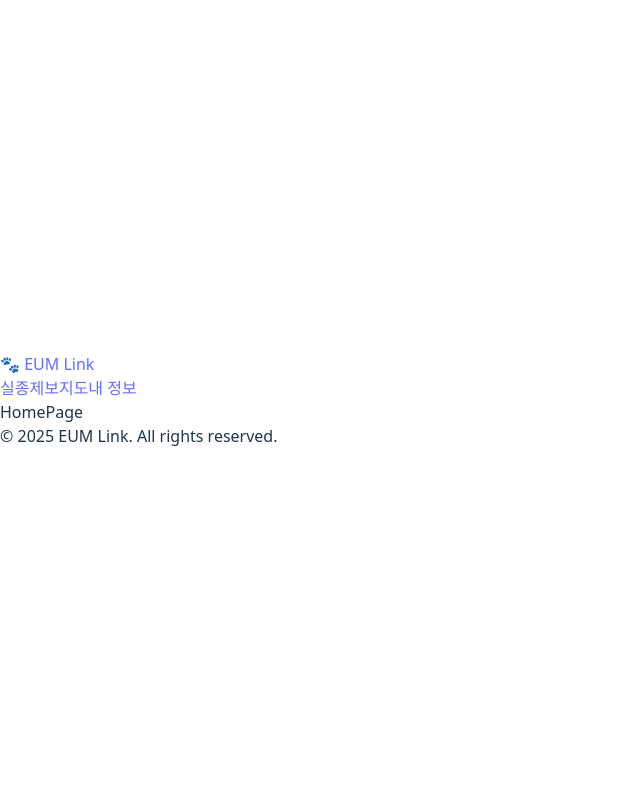
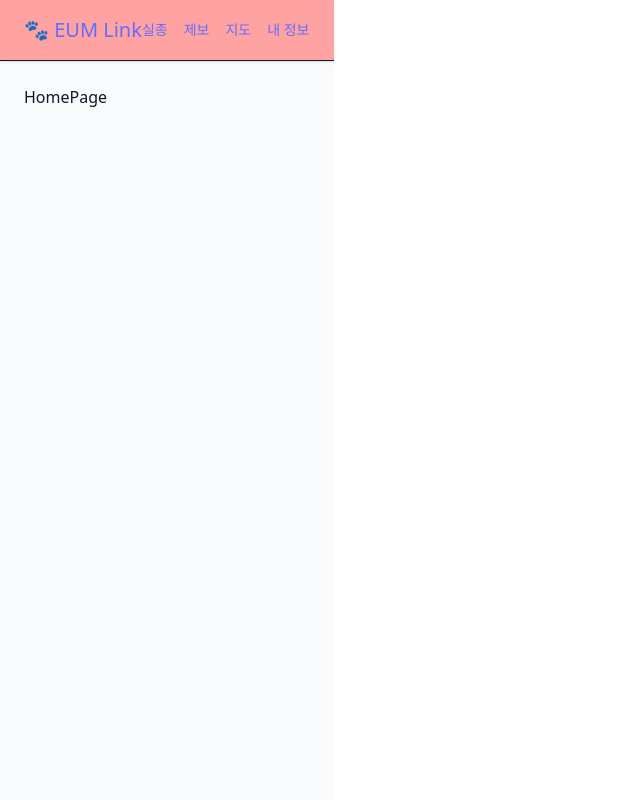
Before and after one commit to yeonmitc/eum-link-app, a React (Vite) app: page / in a window 1280 px wide. Shown: the top 800 px of the page, without its empty margins (0-640 px from the left). Built offline with nearby package versions, Linux system fonts and the light colour scheme.

Commit message:
add tailwindcss

```diff
--- a/src/features/home/HomePage.jsx
+++ b/src/features/home/HomePage.jsx
@@ -1,5 +1,7 @@
+import './HomePage.style.css';
+
 const HomePage = () => {
-  return <div>HomePage</div>;
+  return <div className="container">HomePage</div>;
 };
 
 export default HomePage;
--- /dev/null
+++ b/src/features/home/HomePage.style.css
@@ -0,0 +1,9 @@
+@import 'tailwindcss';
+
+@layer components {
+  .container {
+    @apply h-screen w-screen;
+
+    background-color: var(--color-bg);
+  }
+}
--- a/src/global.css
+++ b/src/global.css
@@ -1,5 +1,5 @@
-@import "tailwindcss";
-@import "tw-animate-css";
+@import 'tailwindcss';
+@import 'tw-animate-css';
 
 /* Custom dark variant */
 @custom-variant dark (&:is(.dark *));
@@ -23,16 +23,16 @@
 :root {
   --radius: 0.625rem;
 
-  --bg: #F5EEDD;   /* 기본 바탕 색상 */
+  --bg: #f5eedd; /* 기본 바탕 색상 */
   --fg: #222; /* 기본 본문 색상 */
 
   --primary: #436850;
   --primary-fg: #ffffff;
 
-  --secondary: #5D9471;
+  --secondary: #5d9471;
   --secondary-fg: #ffffff;
 
-  --point: #FD9B71;
+  --point: #fd9b71;
   --point-fg: #ffffff;
 
   --border: #ddd;
@@ -44,18 +44,18 @@
   --bg: #1e1e1e;
   --fg: #f5f5f5;
 
-  --primary: #5D9471;
-  --primary-fg: #F5EEDD;
+  --primary: #5d9471;
+  --primary-fg: #f5eedd;
 
   --secondary: #436850;
-  --secondary-fg: #F5EEDD;
+  --secondary-fg: #f5eedd;
 
-  --point: #FD9B71;
+  --point: #fd9b71;
   --point-fg: #1e1e1e;
 
   --border: #333;
   --input: #2b2b2b;
-  --ring: #5D947133;
+  --ring: #5d947133;
 }
 
 @layer base {
--- /dev/null
+++ b/tailwind.css
@@ -0,0 +1,3 @@
+@import 'tailwindcss/preflight';
+@import 'tailwindcss';
+@tailwind utilities;
```
